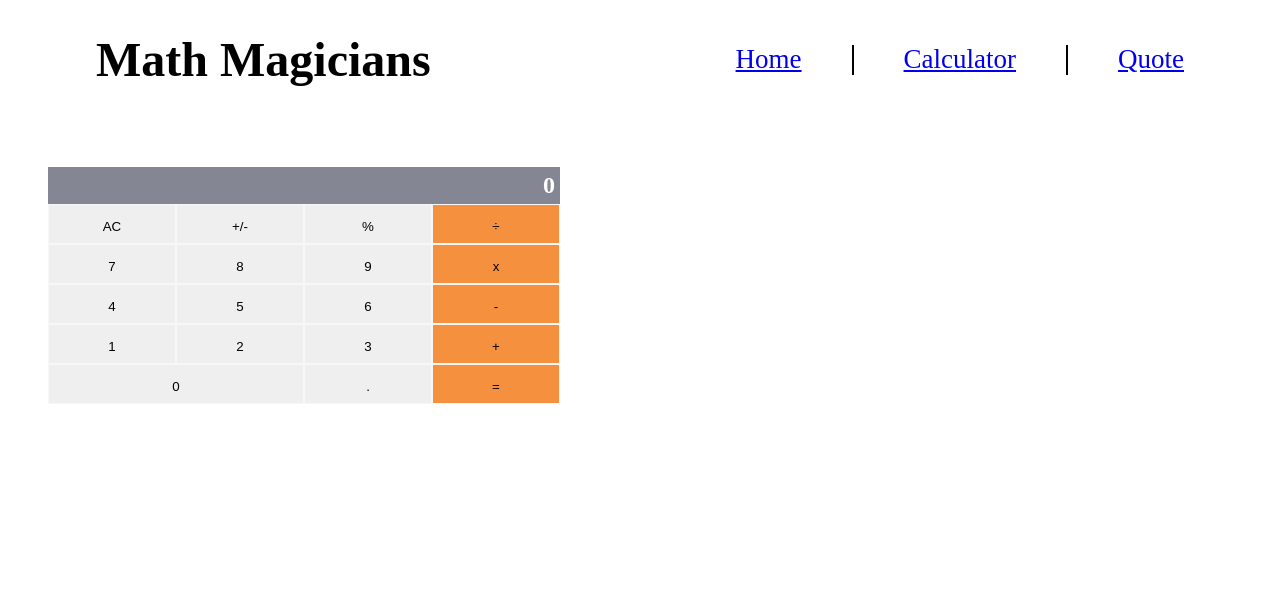
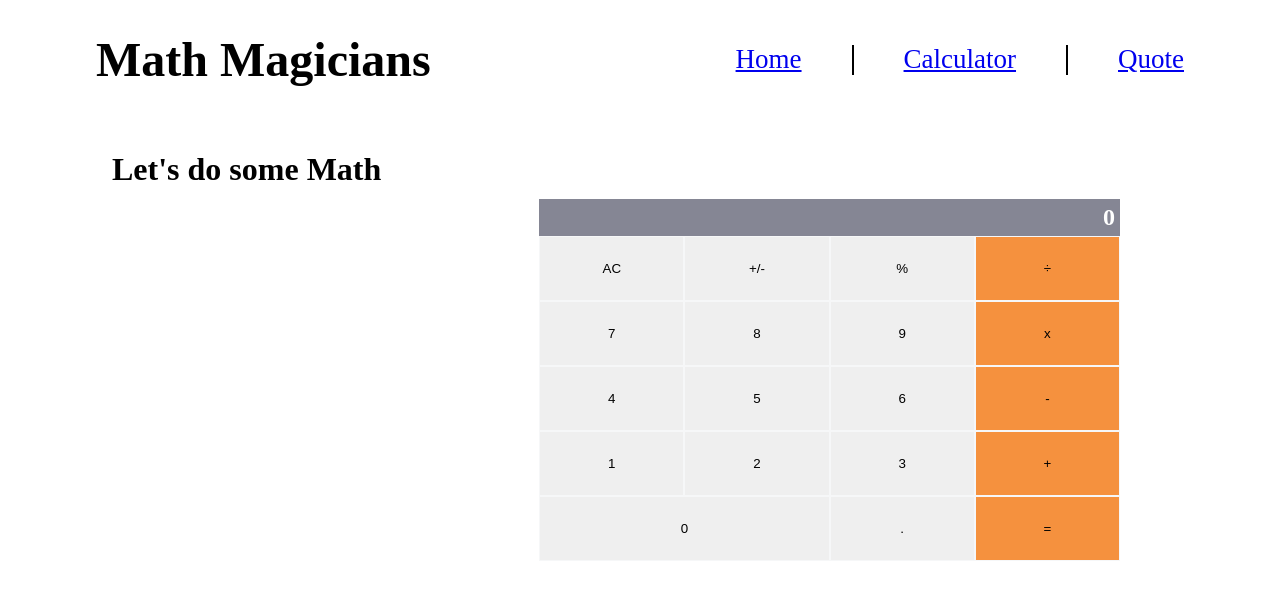
Before and after one commit to bronnie313/Math-magician, a React (Create React App) app: page /Cal in a window 1280 px wide. Shown: the top 598 px of the page. Built offline with nearby package versions, Linux system fonts and the light colour scheme.

Commit message:
add styling to page

```diff
--- a/src/components/Calculator.js
+++ b/src/components/Calculator.js
@@ -30,6 +30,8 @@ const Cal = () => {
   };
 
   return (
+    <div className='info'>
+      <div><h2 className='cal'>Let's do some Math</h2></div>
       <section>
         <CalculatorScreen value={calculatorData.next || calculatorData.total || '0'} />
         <CalcBtns
@@ -40,6 +42,7 @@ const Cal = () => {
           handleEqualClick={equalClick}
         />
       </section>
+    </div>
   );
 };
 
--- a/src/index.css
+++ b/src/index.css
@@ -10,14 +10,14 @@
 }
 
 section {
-  width: 40%;
+  width: 55%;
   margin: 3rem;
 }
 
 .keys input {
   border: 0.5px solid hsl(210deg 12.5% 96.86%);
   padding: 14px;
-  height: 40px;
+  height: 65px;
 }
 
 .lastColumn {
@@ -67,3 +67,14 @@ p {
   padding: 20px 0;
   font-size: 22px;
 }
+
+.info {
+  display: flex;
+  justify-content: space-between;
+  margin: 2em 7em;
+}
+
+.cal {
+  font-size: 2em;
+  font-weight: bold;
+}
--- a/src/quote.css
+++ b/src/quote.css
@@ -3,4 +3,10 @@
   list-style: none;
   font-size: 24px;
   font-family: cursive;
+  text-align: center;
 }
+
+.load {
+  text-align: center;
+  font-size: 24px;
+}
--- a/src/quote.js
+++ b/src/quote.js
@@ -28,13 +28,13 @@ const Fetch = () => {
 
   if (hasError) return <div>Something went wrong!</div>;
 
-  if (isLoading) return <div>Loading...</div>;
+  if (isLoading) return <div className='load'>Loading...</div>;
 
   return (
     <ul className="quote">
       {quote.map((item) => (
         <li key={item.id}>
-          <q>{item.quote}</q>
+          <q className='item'>{item.quote}</q>
               &nbsp;&nbsp;
           <b>{item.author}</b>
         </li>
```
Lines whose indentation alone changed are shown as unchanged.
